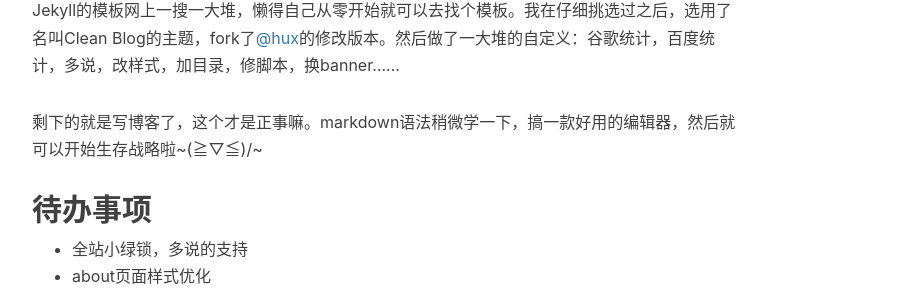
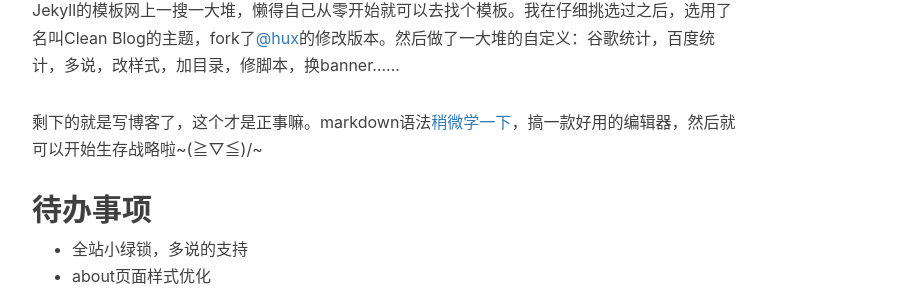
Before and after one commit to S-H-Y-GitHub/S-H-Y-GitHub.github.io, a Jekyll site: the page built from _posts/2016-09-19-hello-world.markdown, in a window 1280 px wide and 900 px high, scrolled down 1264 px. Shown: the part 148-442 px from the top of the window, without its empty margins (233-1142 px from the left). Built offline with Jekyll 4.4.1, drawn with Linux system fonts in a browser that asks for light colours; nearby versions of some CDN libraries; comment, search, counter and statistics services are not loaded; some of the changed lines change nothing that is shown.

Commit message:
加入连接

```diff
--- a/_posts/2016-09-19-hello-world.markdown
+++ b/_posts/2016-09-19-hello-world.markdown
@@ -33,7 +33,7 @@ tags:
 
 Jekyll的模板网上一搜一大堆，懒得自己从零开始就可以去找个模板。我在仔细挑选过之后，选用了名叫Clean Blog的主题，fork了[@hux](https://github.com/Huxpro)的修改版本。然后做了一大堆的自定义：谷歌统计，百度统计，多说，改样式，加目录，修脚本，换banner……
 
-剩下的就是写博客了，这个才是正事嘛。markdown语法稍微学一下，搞一款好用的编辑器，然后就可以开始生存战略啦~\(≧▽≦)/~
+剩下的就是写博客了，这个才是正事嘛。markdown语法[稍微学一下](https://s-h-y-github.github.io/2016/09/25/markdown-syntax/)，搞一款好用的编辑器，然后就可以开始生存战略啦~\(≧▽≦)/~
 
 
 ## 待办事项 ##
```
